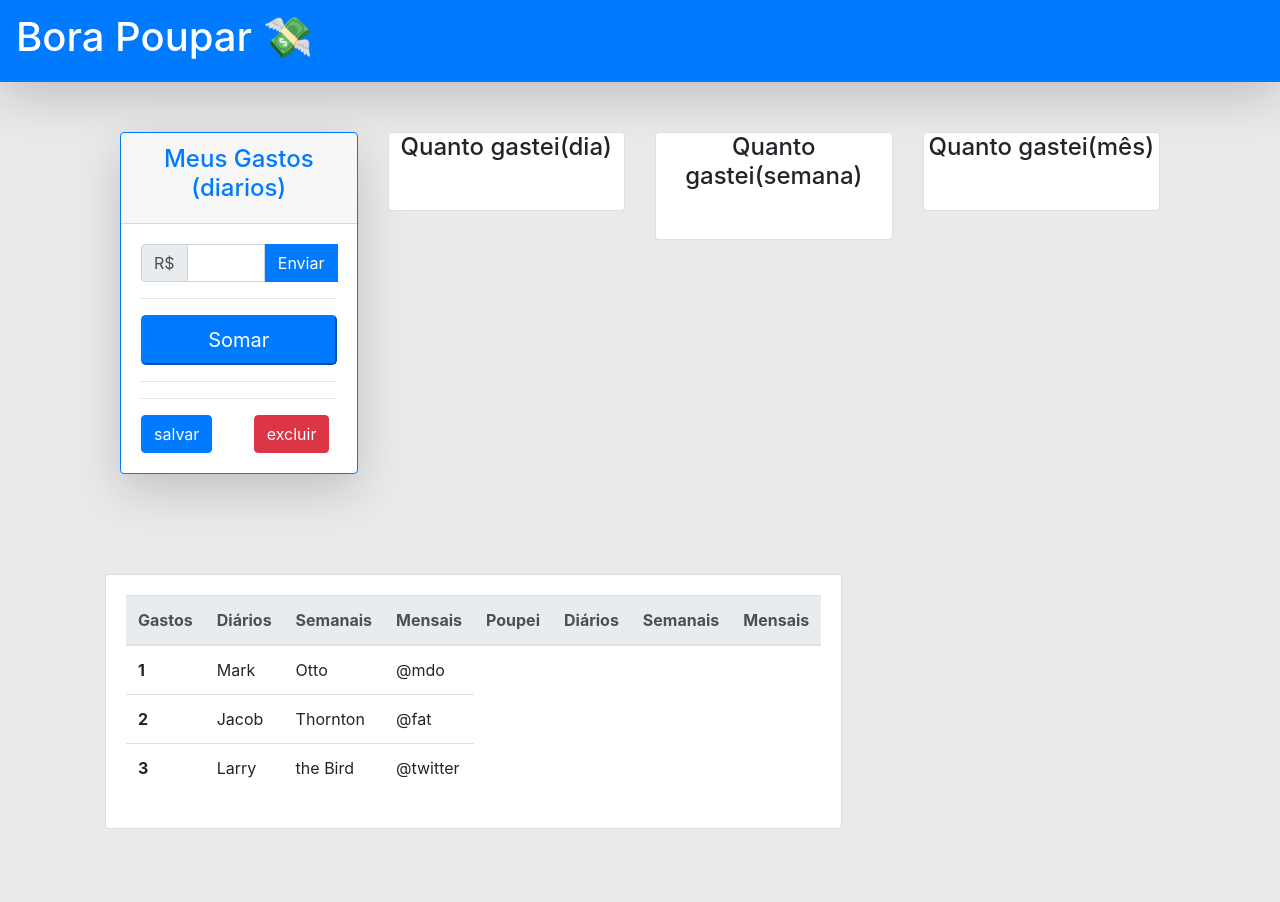
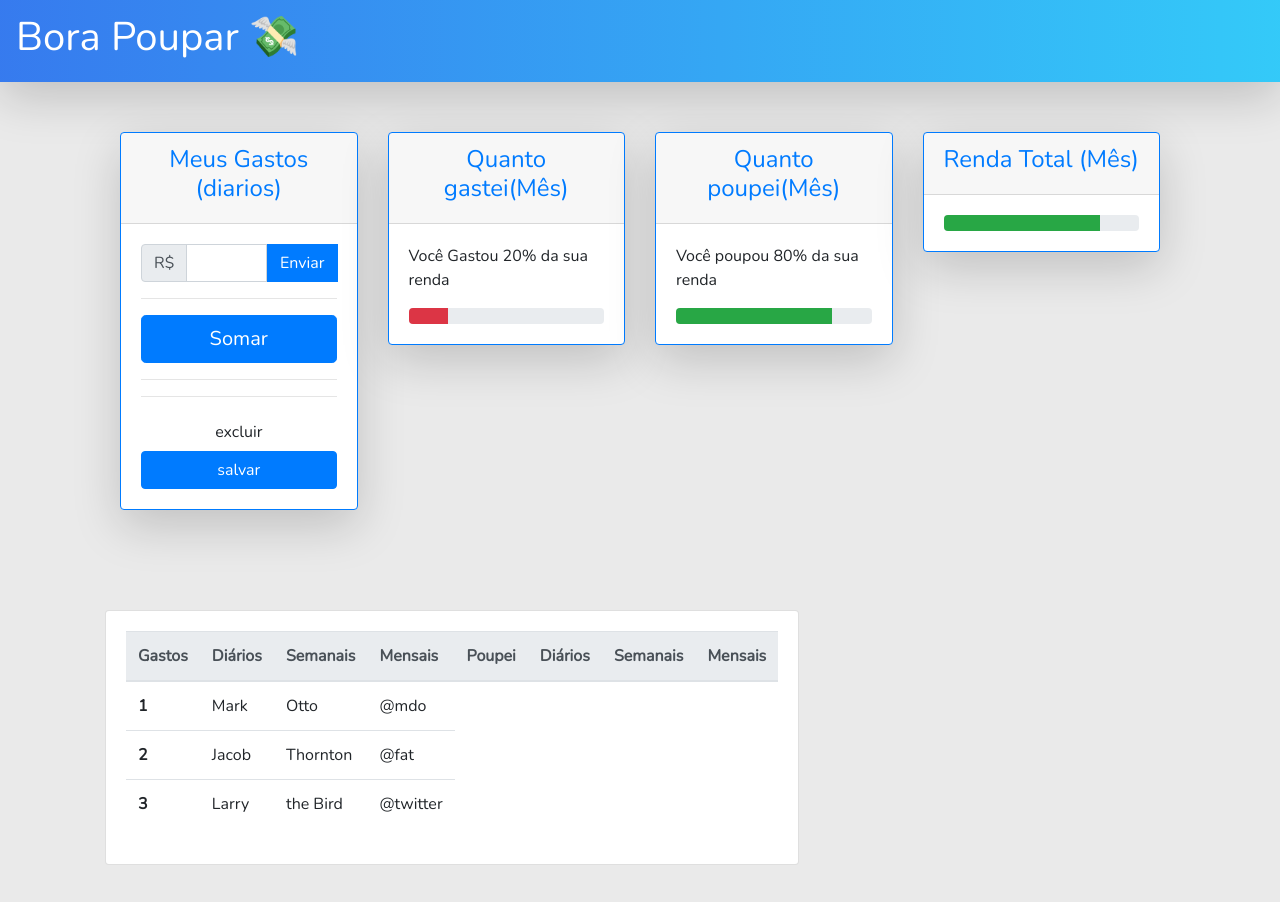
Before and after one commit to felipepassosdev/BoraPoupar, a plain HTML site: page frontend/index.html in a window 1280 px wide. Before the commit the page ends 879 px from the top, so only its background shows below. Drawn offline with nearby package versions, Linux system fonts and the light colour scheme.

Commit message:
font e visual

```diff
--- a/frontend/index.css
+++ b/frontend/index.css
@@ -1,10 +1,23 @@
 body {
     background-color: #EAEAEA;
-}
-
-.btn-somar {
-    width: 100%;
+    font-family: 'Nunito', sans-serif;
 }
 .container {
     padding: 50px;
 }
+
+.bg-degrade {
+    background: -webkit-linear-gradient(left,rgba(23,103,239,.85),rgba(20,196,251,.85));
+}
+
+.btn-blue {
+    background-color: rgba(20,196,251,.85);
+}
+
+.btn-super {
+    width: 100%;
+}
+
+.navbar {
+    width: 100vw;
+}
--- a/frontend/index.html
+++ b/frontend/index.html
@@ -18,13 +18,13 @@
         integrity="sha384-JjSmVgyd0p3pXB1rRibZUAYoIIy6OrQ6VrjIEaFf/nJGzIxFDsf4x0xIM+B07jRM"
         crossorigin="anonymous"></script>
 
-
+    <link href="https://fonts.googleapis.com/css?family=Nunito&display=swap" rel="stylesheet">
     <link rel="stylesheet" type="text/css" href="index.css" />
 </head>
 
 
 <body ng-app="aplicacao">
-    <nav class="navbar navbar-dark bg-primary shadow-lg">
+    <nav class="navbar navbar-dark bg-degrade shadow-lg">
         <a class="navbar-brand" href="#">
             <h1>Bora Poupar 💸</h1>
         </a>
@@ -54,56 +54,62 @@
                                 <div ng-repeat="gasto in gastos track by $index">
                                     <div class="row">
                                         <h5 class="text-dark">- R$ {{ gasto }} talkeys</h5>
-                                        <!-- <div class="col-lg-5 col-md-5 col-sm-5">
-                                        </div> -->
-                                        <!-- <div class="col-lg-4 col-md-4 col-sm-4">
-                                            <select class="form-control form-control-sm" id="inlineFormCustomSelect">
-                                                <option value="1" selected>Roupa</option>
-                                                <option value="2">Luz</option>
-                                                <option value="3">Água</option>
-                                            </select>
-                                        </div> -->
                                     </div>
                                 </div>
                                 <hr>
                                 <div>
-                                    <button type="submit" class="btn-somar btn-primary btn-lg" ng-click="somar()"
+                                    <button type="submit" class="btn-super btn-primary btn-lg" ng-click="somar()"
                                         ng-disabled="disabled" ng-class="{ 'btn btn-default': clicado}">Somar</button>
                                     <hr>
                                     <h5 ng-hide="!mostrarResultado">Resultado: R$ {{ somandoResultados }}</h5>
                                     <hr>
-                                    <div class="row">
-                                        <div class="col-md-6">
-                                            <button type="submit" class="btn btn-primary" ng-click="x()">salvar</button>
-                                        </div>
-                                        <div class="col-md-6">
-                                            <button type="submit" class="btn btn-danger"
-                                                ng-click="excluir()">excluir</button>
-                                        </div>
-                                    </div>
+                                    <button type="submit" class="btn btn-default btn-super"
+                                        ng-click="excluir()">excluir</button>
+                                    <button type="submit" class="btn btn-primary btn-super"
+                                        ng-click="x()">salvar</button>
                                 </div>
                             </form>
                         </div>
                     </div>
                 </div>
                 <div class="col-lg-3 col-md-3 col-sm-3">
-                    <div class="card">
-                        <h4 class="text-center">Quanto gastei(dia)</h4>
+                    <div class="card border-primary shadow-lg">
+                        <div class="card-header">
+                            <h4 class="text-center text-primary">Quanto gastei(Mês)</h4>
+                        </div>
                         <div class="card-body">
+                            <p>Você Gastou 20% da sua renda</p>
+                            <div class="progress">
+                                <div class="progress-bar bg-danger" role="progressbar" style="width: 20%"
+                                    aria-valuenow="80" aria-valuemin="0" aria-valuemax="100"></div>
+                            </div>
                         </div>
                     </div>
                 </div>
                 <div class="col-lg-3 col-md-3 col-sm-3">
-                    <div class="card">
-                        <h4 class="text-center">Quanto gastei(semana)</h4>
+                    <div class="card border-primary shadow-lg">
+                        <div class="card-header">
+                            <h4 class="text-center text-primary">Quanto poupei(Mês)</h4>
+                        </div>
                         <div class="card-body">
+                            <p>Você poupou 80% da sua renda</p>
+                            <div class="progress">
+                                <div class="progress-bar bg-success" role="progressbar" style="width: 80%"
+                                    aria-valuenow="25" aria-valuemin="0" aria-valuemax="100"></div>
+                            </div>
                         </div>
                     </div>
                 </div>
                 <div class="col-lg-3 col-md-3 col-sm-3">
-                    <div class="card">
-                        <h4 class="text-center">Quanto gastei(mês)</h4>
+                    <div class="card border-primary shadow-lg">
+                        <div class="card-header">
+                            <h4 class="text-center text-primary">Renda Total (Mês)</h4>
+                        </div>
                         <div class="card-body">
+                            <div class="progress">
+                                <div class="progress-bar bg-success" role="progressbar" style="width: 80%"
+                                    aria-valuenow="25" aria-valuemin="0" aria-valuemax="100"></div>
+                            </div>
                         </div>
                     </div>
                 </div>
--- a/frontend/somaController.js
+++ b/frontend/somaController.js
@@ -5,6 +5,7 @@ angular.module('aplicacao').controller('somaController', function ($scope, $wind
     $scope.somandoResultados = []
     $scope.esvaziar = []
     $scope.disabled = false;
+    $scope.clicado = true;
     $scope.mostrarResultado = false;
 
     $scope.enviaGasto = function () {
```
